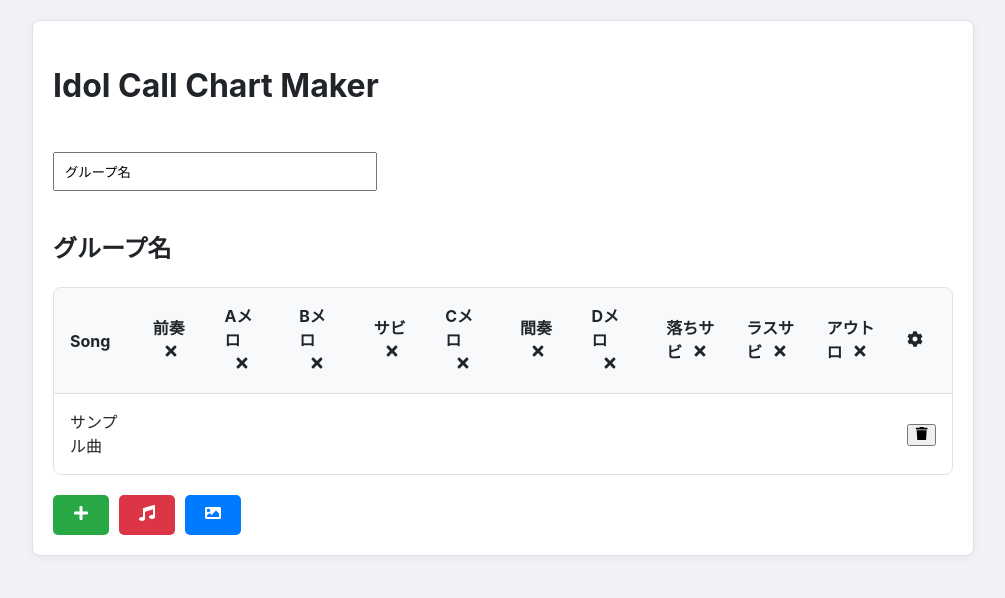
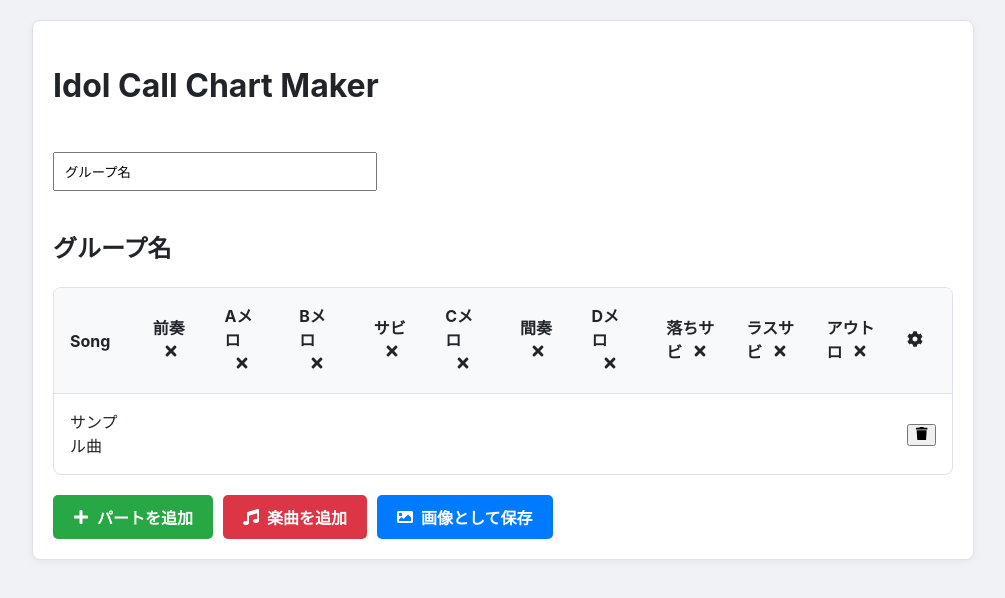
Before and after one commit to devhitoshi/call-generator, a React (Create React App) app: page / in a window 1280 px wide. Shown: the top 598 px of the page, without its empty margins (137-1142 px from the left). Built offline with nearby package versions, Linux system fonts and the light colour scheme.

Commit message:
feat: Add text labels to action buttons
- Adds text labels "パートを追加" (Add Part), "楽曲を追加" (Add Music), and "画像として保存" (Save as Image) to the main action buttons.
- Aligns the icons and text labels using CSS.

```diff
--- a/src/components/ActionButtons.css
+++ b/src/components/ActionButtons.css
@@ -13,6 +13,9 @@
   font-weight: bold;
   color: white;
   transition: background-color 0.2s ease-in-out, transform 0.1s ease-in-out;
+  display: flex;
+  align-items: center;
+  gap: 8px;
 }
 
 .action-buttons button:active {
--- a/src/components/ActionButtons.js
+++ b/src/components/ActionButtons.js
@@ -27,9 +27,18 @@ function ActionButtons({ onExportClick }) {
 
   return (
     <div className="action-buttons">
-      <button onClick={toggleAddPartForm}><FaPlus /></button>
-      <button onClick={addSong}><FaMusic /></button>
-      <button onClick={onExportClick}><FaImage /></button>
+      <button onClick={toggleAddPartForm}>
+        <FaPlus />
+        <span>パートを追加</span>
+      </button>
+      <button onClick={addSong}>
+        <FaMusic />
+        <span>楽曲を追加</span>
+      </button>
+      <button onClick={onExportClick}>
+        <FaImage />
+        <span>画像として保存</span>
+      </button>
 
       {isAddingPart && (
         <div>
```
Also changed, not shown: jules-scratch/verification/verification.png (deleted), 1 other file (tests, documents, lock files or other folders).
